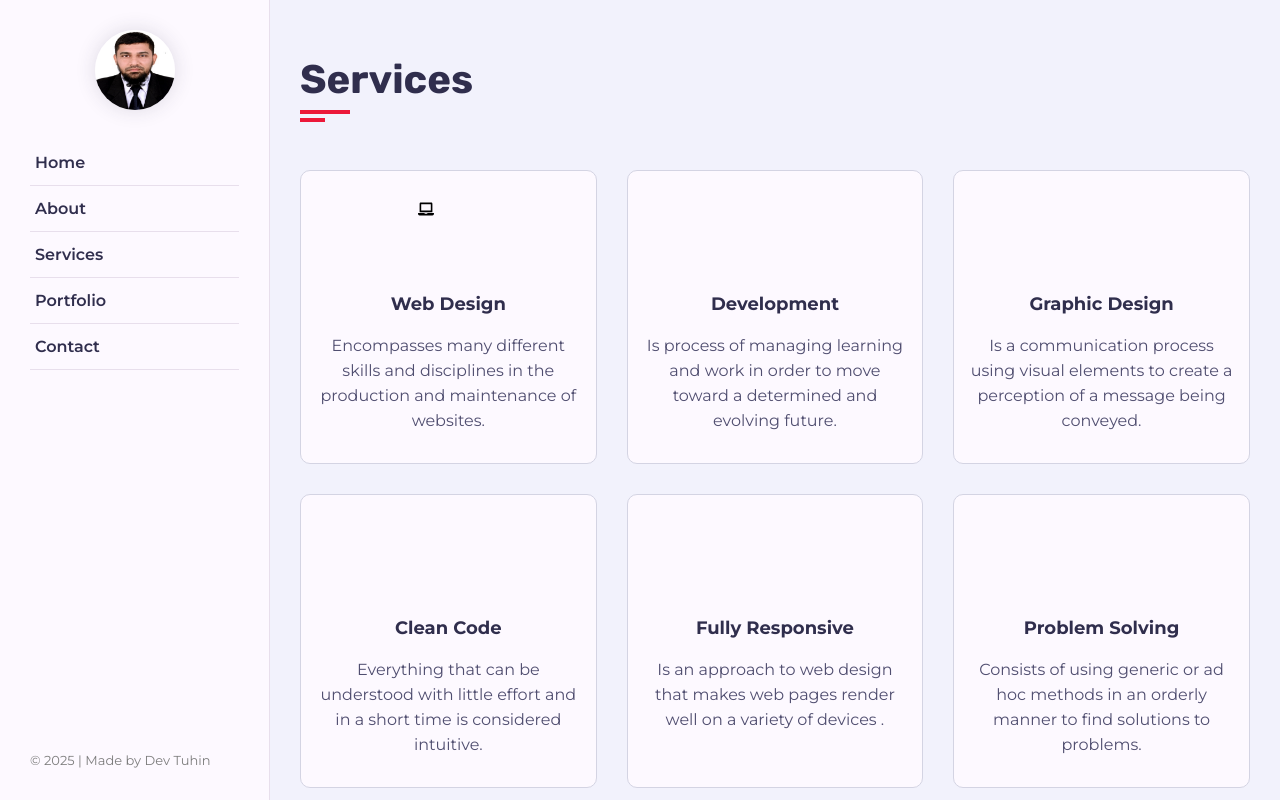
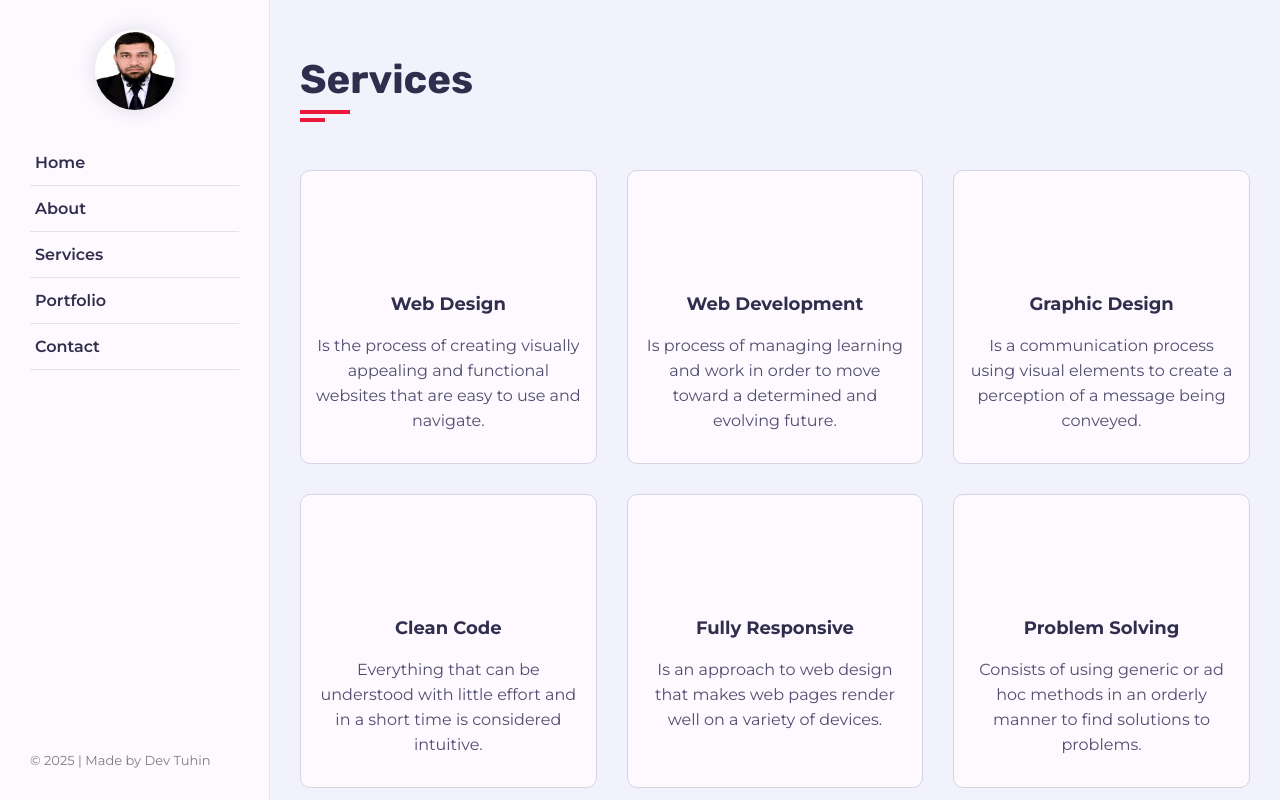
Before and after one commit to shoalam/portfolio-v2, a Next.js app: page /services in a window 1280 px wide. Built offline with nearby package versions, Linux system fonts and the light colour scheme.

Commit message:
env variables added in vercel and service section modified

```diff
--- a/src/components/Services.jsx
+++ b/src/components/Services.jsx
@@ -1,3 +1,4 @@
+import { servicesItems } from "@/data/data";
 import React from "react";
 import { FaLaptop } from "react-icons/fa";
 
@@ -11,83 +12,17 @@ export default function Services() {
       </div>
 
       <div className="row">
-        <div className="service-item padd-15">
-          <div className="service-item-inner">
-            <div className="icon">
-              <FaLaptop width={24} height={24} />
+        {servicesItems.map((service) => (
+          <div key={service.id} className="service-item padd-15">
+            <div className="service-item-inner">
+              <div className="icon">
+                <i className={`fa ${service.icon}`}></i>
+              </div>
+              <h4>{service.title}</h4>
+              <p>{service.description}</p>
             </div>
-            <h4>Web Design</h4>
-            <p>
-              Encompasses many different skills and disciplines in the
-              production and maintenance of websites.
-            </p>
           </div>
-        </div>
-
-        <div className="service-item padd-15">
-          <div className="service-item-inner">
-            <div className="icon">
-              <i className="fa fa-code"></i>
-            </div>
-            <h4>Development</h4>
-            <p>
-              Is process of managing learning and work in order to move toward a
-              determined and evolving future.
-            </p>
-          </div>
-        </div>
-
-        <div className="service-item padd-15">
-          <div className="service-item-inner">
-            <div className="icon">
-              <i className="fa fa-paint-brush"></i>
-            </div>
-            <h4>Graphic Design</h4>
-            <p>
-              Is a communication process using visual elements to create a
-              perception of a message being conveyed.
-            </p>
-          </div>
-        </div>
-
-        <div className="service-item padd-15">
-          <div className="service-item-inner">
-            <div className="icon">
-              <i className="fa fa-bug"></i>
-            </div>
-            <h4>Clean Code</h4>
-            <p>
-              Everything that can be understood with little effort and in a
-              short time is considered intuitive.
-            </p>
-          </div>
-        </div>
-
-        <div className="service-item padd-15">
-          <div className="service-item-inner">
-            <div className="icon">
-              <i className="fa fa-tablet"></i>
-            </div>
-            <h4>Fully Responsive</h4>
-            <p>
-              Is an approach to web design that makes web pages render well on a
-              variety of devices .
-            </p>
-          </div>
-        </div>
-
-        <div className="service-item padd-15">
-          <div className="service-item-inner">
-            <div className="icon">
-              <i className="fa fa-wrench"></i>
-            </div>
-            <h4>Problem Solving</h4>
-            <p>
-              Consists of using generic or ad hoc methods in an orderly manner
-              to find solutions to problems.
-            </p>
-          </div>
-        </div>
+        ))}
       </div>
     </section>
   );
--- a/src/data/data.js
+++ b/src/data/data.js
@@ -29,7 +29,50 @@ export const navItems = [
   },
 ];
 
-export const servicesItems = [{}];
+export const servicesItems = [
+  {
+    id: 1,
+    icon: "fa-laptop",
+    title: "Web Design",
+    description:
+      "Is the process of creating visually appealing and functional websites that are easy to use and navigate.",
+  },
+  {
+    id: 2,
+    icon: "fa-code",
+    title: "Web Development",
+    description:
+      "Is process of managing learning and work in order to move toward a determined and evolving future.",
+  },
+  {
+    id: 3,
+    icon: "fa-paint-brush",
+    title: "Graphic Design",
+    description:
+      "Is a communication process using visual elements to create a perception of a message being conveyed.",
+  },
+  {
+    id: 4,
+    icon: "fa-bug",
+    title: "Clean Code",
+    description:
+      "Everything that can be understood with little effort and in a short time is considered intuitive.",
+  },
+  {
+    id: 5,
+    icon: "fa-tablet",
+    title: "Fully Responsive",
+    description:
+      "Is an approach to web design that makes web pages render well on a variety of devices.",
+  },
+  {
+    id: 6,
+    icon: "fa-wrench",
+    title: "Problem Solving",
+    description:
+      "Consists of using generic or ad hoc methods in an orderly manner to find solutions to problems.",
+  },
+];
 
 export const techIcons = [
   {
```
